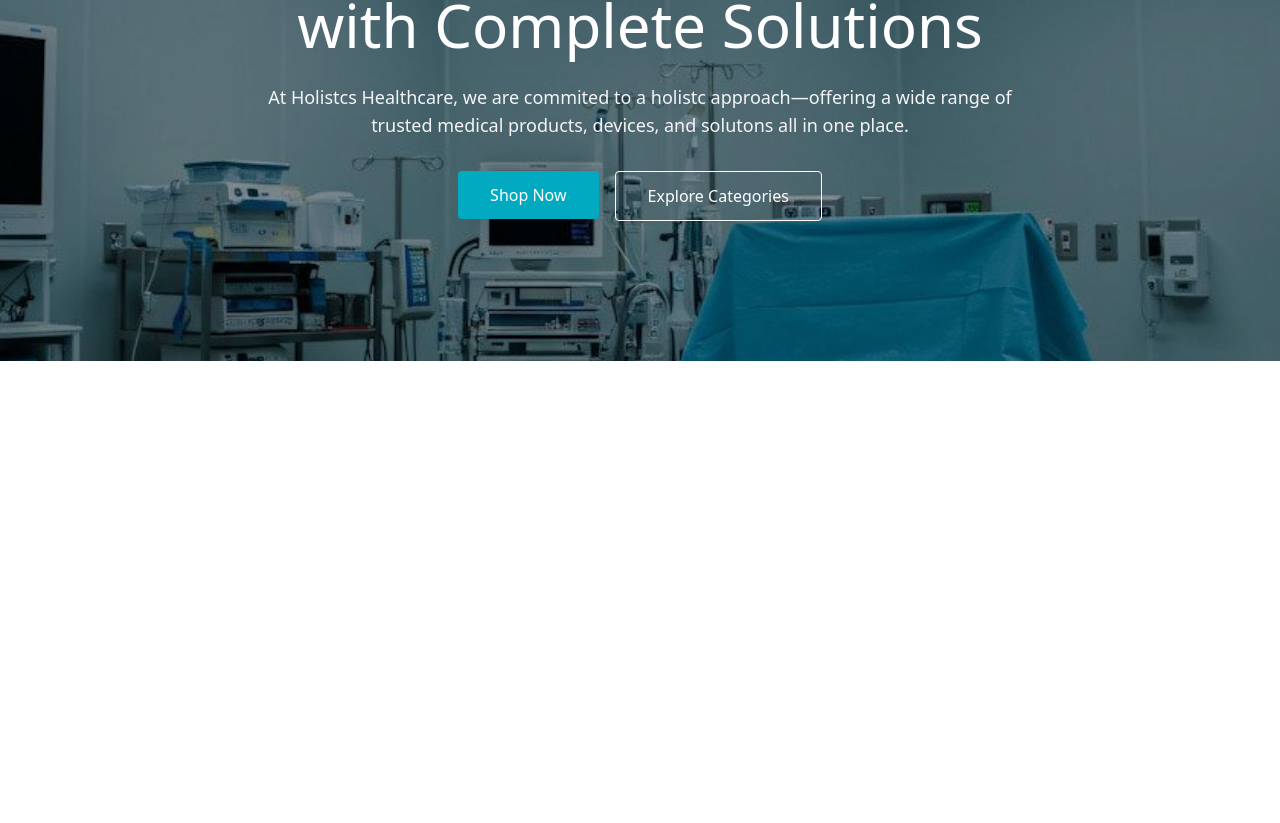
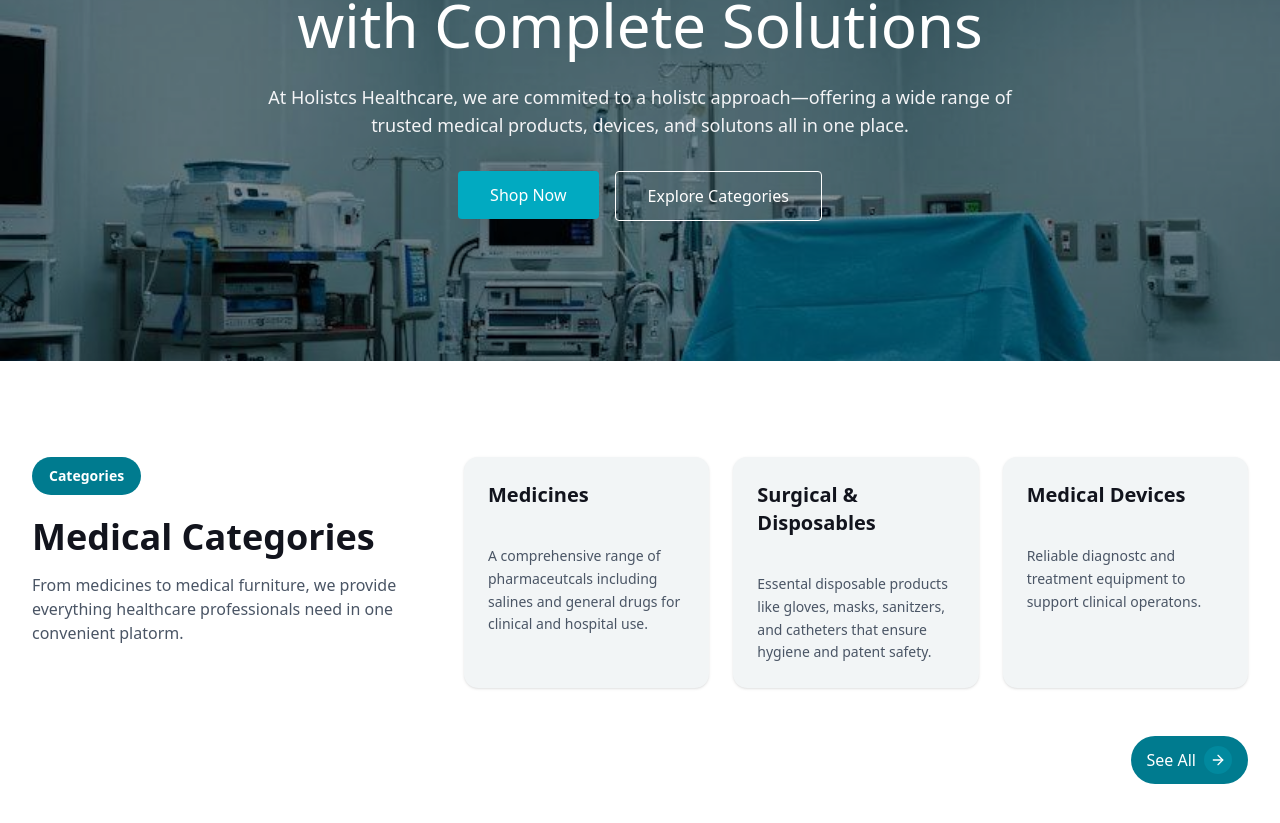
Before and after one commit to dpshray/holistic-health, a Next.js app: page / in a window 1280 px wide. Shown: the part 351-1174 px from the top of the page. Before the commit the page ends 800 px from the top, so only its background shows below. Built offline with nearby package versions, Linux system fonts and the light colour scheme.

Commit message:
fit: medical-categories section

```diff
--- a/app/page.tsx
+++ b/app/page.tsx
@@ -1,9 +1,11 @@
 import Hero from "@/components/layout/Hero";
+import MedicalCategories from "@/components/layout/medical-categories";
 
 export default function Home() {
   return (
     <div>
       <Hero />
+      <MedicalCategories />
     </div>
   );
 }
--- a/components/layout/Header.tsx
+++ b/components/layout/Header.tsx
@@ -20,7 +20,7 @@
     ]
 
     return (
-        <header className="sticky top-0 z-50 ">
+        <header className="sticky top-0 z-50 bg-white shadow-md">
             <div className="container mx-auto px-4 sm:px-6 lg:px-8 py-6">
                 <div className="flex justify-between items-center h-16">
                     {/* Logo */}
--- /dev/null
+++ b/components/layout/medical-categories.tsx
@@ -0,0 +1,68 @@
+import { ArrowRight } from "lucide-react"
+import { Badge } from "../ui/badge"
+import { Button } from "../ui/button"
+import { Card } from "../ui/card"
+
+interface CategoryItem {
+    title: string
+    description: string
+}
+
+const categories: CategoryItem[] = [
+    {
+        title: "Medicines",
+        description: "A comprehensive range of pharmaceutcals including salines and general drugs for clinical and hospital use.",
+    },
+    {
+        title: "Surgical & Disposables",
+        description: "Essental disposable products like gloves, masks, sanitzers, and catheters that ensure hygiene and patent safety.",
+    },
+    {
+        title: "Medical Devices",
+        description: "Reliable diagnostc and treatment equipment to support clinical operatons.",
+    },
+]
+
+export default function MedicalCategories() {
+    return (
+        <section className="py-16 md:py-24">
+            <div className="max-w-7xl mx-auto px-4 sm:px-6 lg:px-8">
+                <div className="flex flex-col md:flex-row md:items-start md:justify-between gap-12">
+                    {/* Section Header */}
+                    <div className="max-w-sm shrink-0">
+                        <Badge variant="green" className="inline-block px-4 py-2 text-sm font-semibold mb-4">
+                            Categories
+                        </Badge>
+                        <h2 className="text-3xl md:text-4xl font-bold text-[#12141D] mb-4">Medical Categories</h2>
+                        <p className="text-gray-600 max-w-2xl">
+                            From medicines to medical furniture, we provide everything healthcare professionals need in one convenient platorm.
+                        </p>
+                    </div>
+
+                    {/* Categories Grid */}
+                    <div className="grid grid-cols-1 md:grid-cols-2 lg:grid-cols-3 gap-6">
+                        {categories.map((category, index) => (
+                            <Card key={index} className="p-6 hover:shadow-lg transition-shadow border-0 bg-[#F2F5F6]">
+                                <h3 className="text-xl font-bold text-[#12141D] mb-3">{category.title}</h3>
+                                <p className="text-gray-600 text-sm leading-relaxed">{category.description}</p>
+                            </Card>
+                        ))}
+                    </div>
+                </div>
+
+                {/* See All Button */}
+                <div className="mt-12 flex justify-end">
+                    <Button
+                        variant="green"
+                        className="group px-4 py-6 text-base transition-all duration-300 flex items-center gap-2 rounded-full"
+                    >
+                        See All
+                        <span className="flex items-center justify-center w-7 h-7 bg-[#03C3DB]/20 rounded-full transition-transform duration-300 group-hover:translate-x-1">
+                            <ArrowRight className="w-4 h-4 text-white" />
+                        </span>
+                    </Button>
+                </div>
+            </div>
+        </section>
+    )
+}
--- /dev/null
+++ b/components/ui/badge.tsx
@@ -0,0 +1,48 @@
+import * as React from "react"
+import { Slot } from "@radix-ui/react-slot"
+import { cva, type VariantProps } from "class-variance-authority"
+
+import { cn } from "@/lib/utils"
+
+const badgeVariants = cva(
+  "inline-flex items-center justify-center rounded-full border px-2 py-0.5 text-xs font-medium w-fit whitespace-nowrap shrink-0 [&>svg]:size-3 gap-1 [&>svg]:pointer-events-none focus-visible:border-ring focus-visible:ring-ring/50 focus-visible:ring-[3px] aria-invalid:ring-destructive/20 dark:aria-invalid:ring-destructive/40 aria-invalid:border-destructive transition-[color,box-shadow] overflow-hidden",
+  {
+    variants: {
+      variant: {
+        default:
+          "border-transparent bg-primary text-primary-foreground [a&]:hover:bg-primary/90",
+        secondary:
+          "border-transparent bg-secondary text-secondary-foreground [a&]:hover:bg-secondary/90",
+        destructive:
+          "border-transparent bg-destructive text-white [a&]:hover:bg-destructive/90 focus-visible:ring-destructive/20 dark:focus-visible:ring-destructive/40 dark:bg-destructive/60",
+        outline:
+          "text-foreground [a&]:hover:bg-accent [a&]:hover:text-accent-foreground",
+        green:
+          "border-transparent bg-[#007B8F] text-white [a&]:hover:bg-green-700",
+      },
+    },
+    defaultVariants: {
+      variant: "default",
+    },
+  }
+)
+
+function Badge({
+  className,
+  variant,
+  asChild = false,
+  ...props
+}: React.ComponentProps<"span"> &
+  VariantProps<typeof badgeVariants> & { asChild?: boolean }) {
+  const Comp = asChild ? Slot : "span"
+
+  return (
+    <Comp
+      data-slot="badge"
+      className={cn(badgeVariants({ variant }), className)}
+      {...props}
+    />
+  )
+}
+
+export { Badge, badgeVariants }
--- /dev/null
+++ b/components/ui/card.tsx
@@ -0,0 +1,92 @@
+import * as React from "react"
+
+import { cn } from "@/lib/utils"
+
+function Card({ className, ...props }: React.ComponentProps<"div">) {
+  return (
+    <div
+      data-slot="card"
+      className={cn(
+        "bg-card text-card-foreground flex flex-col gap-6 rounded-xl border py-6 shadow-sm",
+        className
+      )}
+      {...props}
+    />
+  )
+}
+
+function CardHeader({ className, ...props }: React.ComponentProps<"div">) {
+  return (
+    <div
+      data-slot="card-header"
+      className={cn(
+        "@container/card-header grid auto-rows-min grid-rows-[auto_auto] items-start gap-2 px-6 has-data-[slot=card-action]:grid-cols-[1fr_auto] [.border-b]:pb-6",
+        className
+      )}
+      {...props}
+    />
+  )
+}
+
+function CardTitle({ className, ...props }: React.ComponentProps<"div">) {
+  return (
+    <div
+      data-slot="card-title"
+      className={cn("leading-none font-semibold", className)}
+      {...props}
+    />
+  )
+}
+
+function CardDescription({ className, ...props }: React.ComponentProps<"div">) {
+  return (
+    <div
+      data-slot="card-description"
+      className={cn("text-muted-foreground text-sm", className)}
+      {...props}
+    />
+  )
+}
+
+function CardAction({ className, ...props }: React.ComponentProps<"div">) {
+  return (
+    <div
+      data-slot="card-action"
+      className={cn(
+        "col-start-2 row-span-2 row-start-1 self-start justify-self-end",
+        className
+      )}
+      {...props}
+    />
+  )
+}
+
+function CardContent({ className, ...props }: React.ComponentProps<"div">) {
+  return (
+    <div
+      data-slot="card-content"
+      className={cn("px-6", className)}
+      {...props}
+    />
+  )
+}
+
+function CardFooter({ className, ...props }: React.ComponentProps<"div">) {
+  return (
+    <div
+      data-slot="card-footer"
+      className={cn("flex items-center px-6 [.border-t]:pt-6", className)}
+      {...props}
+    />
+  )
+}
+
+export {
+  Card,
+  CardHeader,
+  CardFooter,
+  CardTitle,
+  CardAction,
+  CardDescription,
+  CardContent,
+}
```
